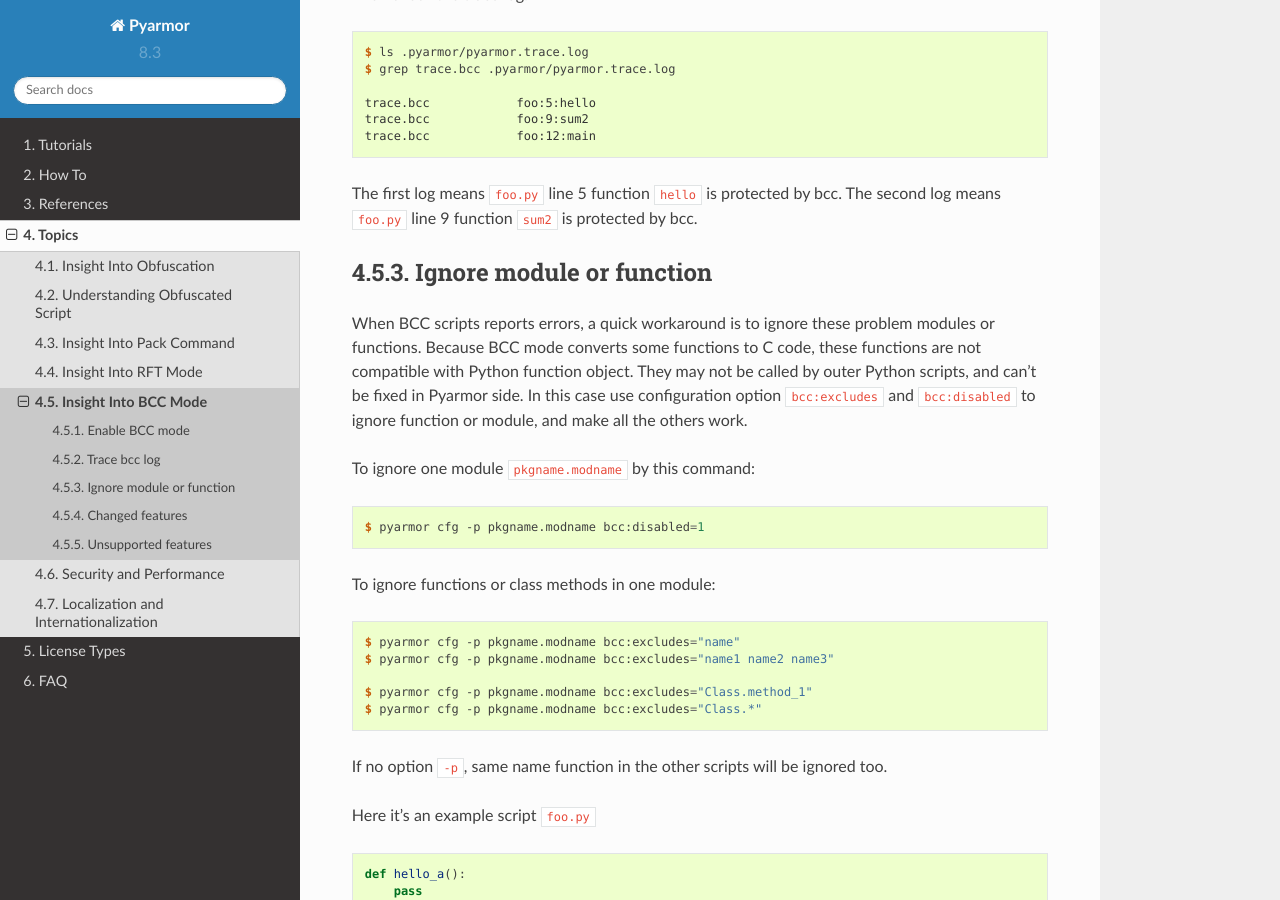
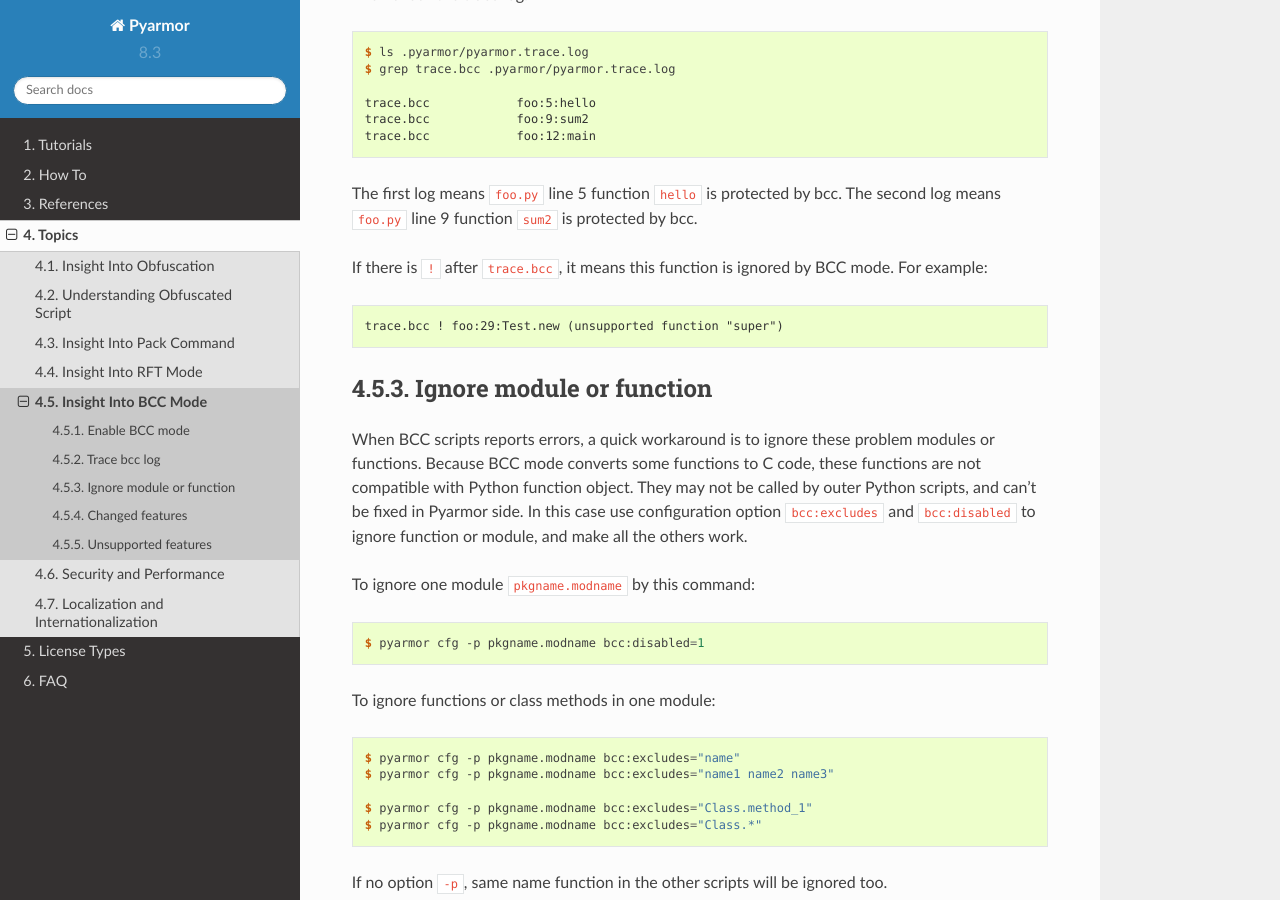
Before and after one commit to dashingsoft/pyarmor, a Sphinx documentation site: the page built from docs/topic/bccmode.rst, in a window 1280 px wide and 900 px high, scrolled down 924 px. Built offline with Sphinx 7.4.7 and the Read the Docs theme 2.0.0, drawn with Linux system fonts in a browser that asks for light colours.

Commit message:
Add note for "trace.bcc !"

```diff
--- a/docs/topic/bccmode.rst
+++ b/docs/topic/bccmode.rst
@@ -42,6 +42,10 @@
 
 The first log means ``foo.py`` line 5 function ``hello`` is protected by bcc.
 The second log means ``foo.py`` line 9 function ``sum2`` is protected by bcc.
+
+If there is ``!`` after ``trace.bcc``, it means this function is ignored by BCC mode. For example::
+
+    trace.bcc ! foo:29:Test.new (unsupported function "super")
 
 Ignore module or function
 =========================
```
